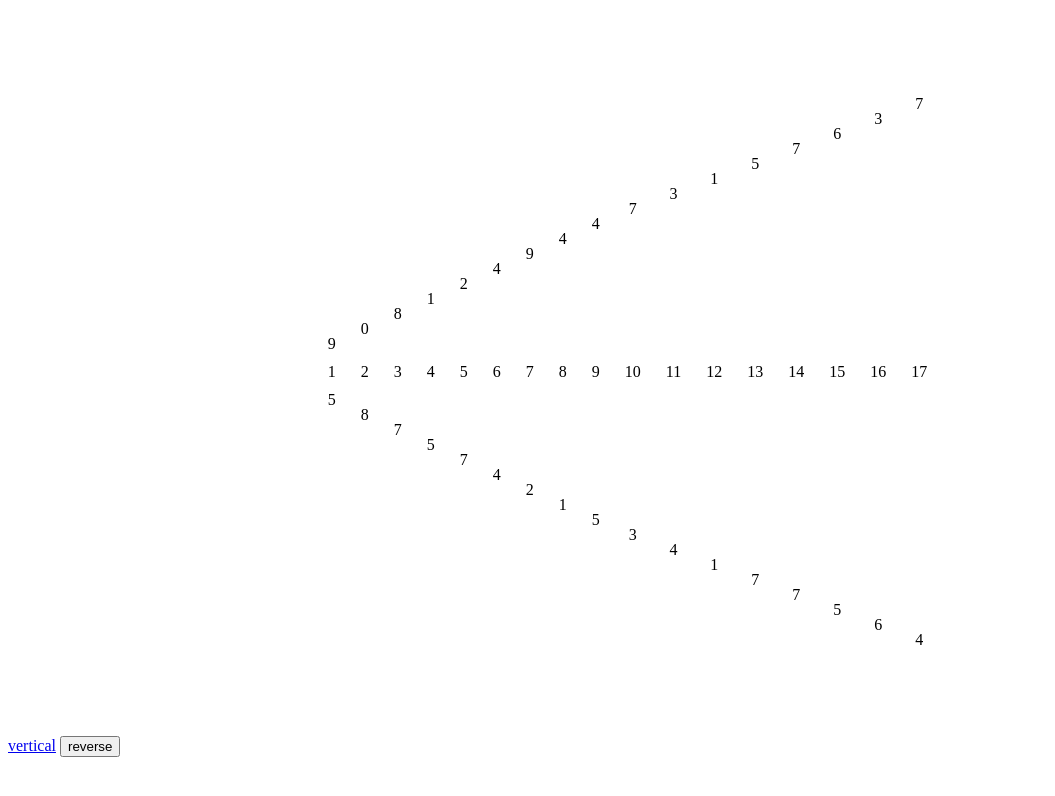
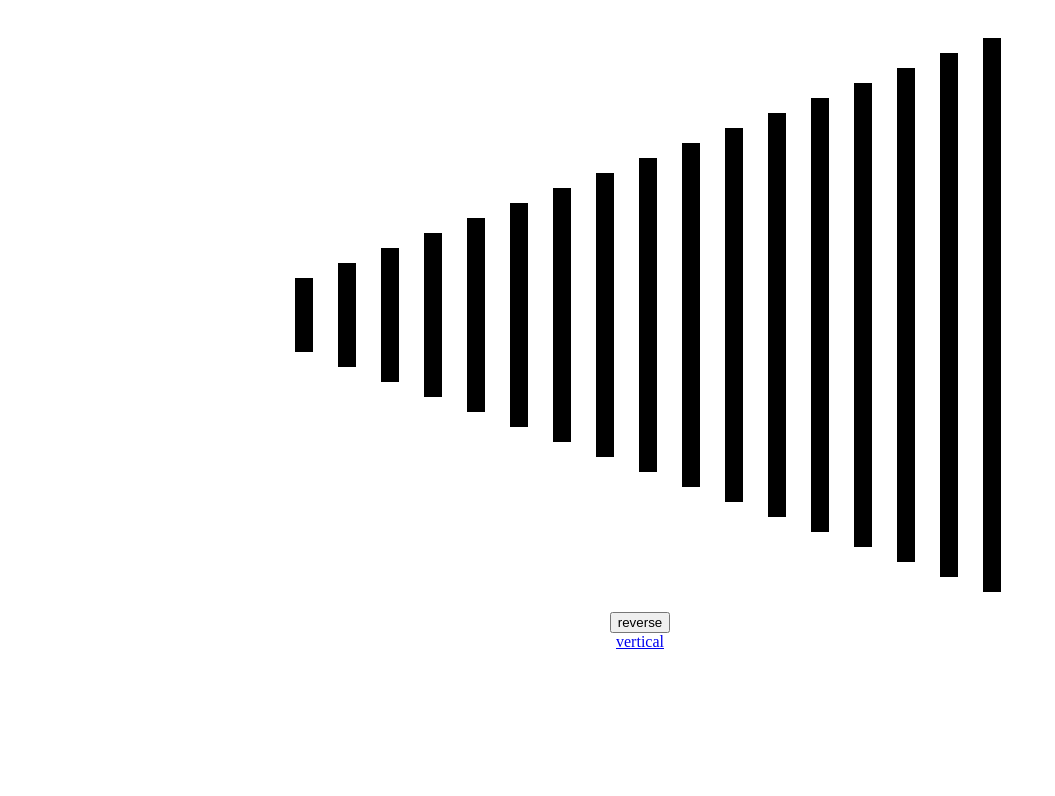
Before and after one commit to svashenko/klinovidnye-tablicy, a plain HTML site: page horizontal.html in a window 1280 px wide. Shown: the whole page, without its empty margins (0-1055 px from the left). Drawn offline with Linux system fonts and the light colour scheme.

Commit message:
Update horizontal.html

```diff
--- a/horizontal.html
+++ b/horizontal.html
@@ -7,14 +7,21 @@
   <meta name="viewport" content="width=device-width, initial-scale=1.0">
   <title>Horizontal</title>
   <style>
+    .container {
+      max-width: 1200px;
+      margin: 0 auto;
+      padding: 0 15px;
+      display: flex;
+      flex-direction: column;
+      align-items: center;
+    }
+
     #horizontal {
       display: flex;
+      align-items: center;
       list-style: none;
-      text-align: center;
-      margin: 0 auto;
-      padding: 0;
-      height: 91vh;
-      width: fit-content;
+      margin: 30px 0 20px;
+      padding-left: auto;
     }
 
     li {
@@ -22,18 +29,25 @@
       height: 100%;
       display: flex;
       flex-direction: column;
-      justify-content: center;
+      align-items: center;
+      height: fit-content;
+      background: #000;
+      width: 18px;
+    }
+
+    li:hover {
+      background: #fff;
     }
   </style>
 </head>
 
 <body>
 
+  <div class="container">
+    <ul id="horizontal" style="flex-direction: row;"></ul>
 
-  <ul id="horizontal" style="flex-direction: row;">
-  </ul>
-
-  <a href="index.html">vertical</a> <button>reverse</button>
+    <button>reverse</button> <a href="index.html">vertical</a>
+  </div>
 
   <script>
     const table = document.getElementById('horizontal');
```
